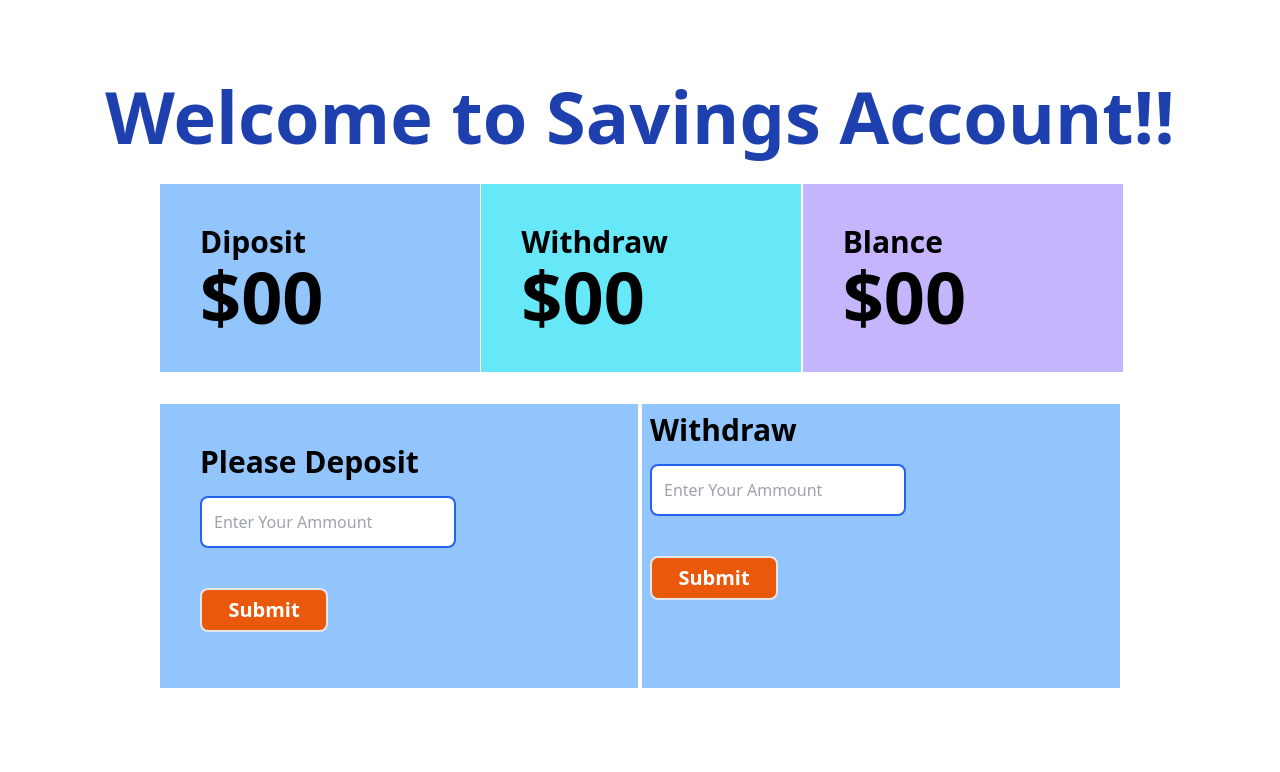
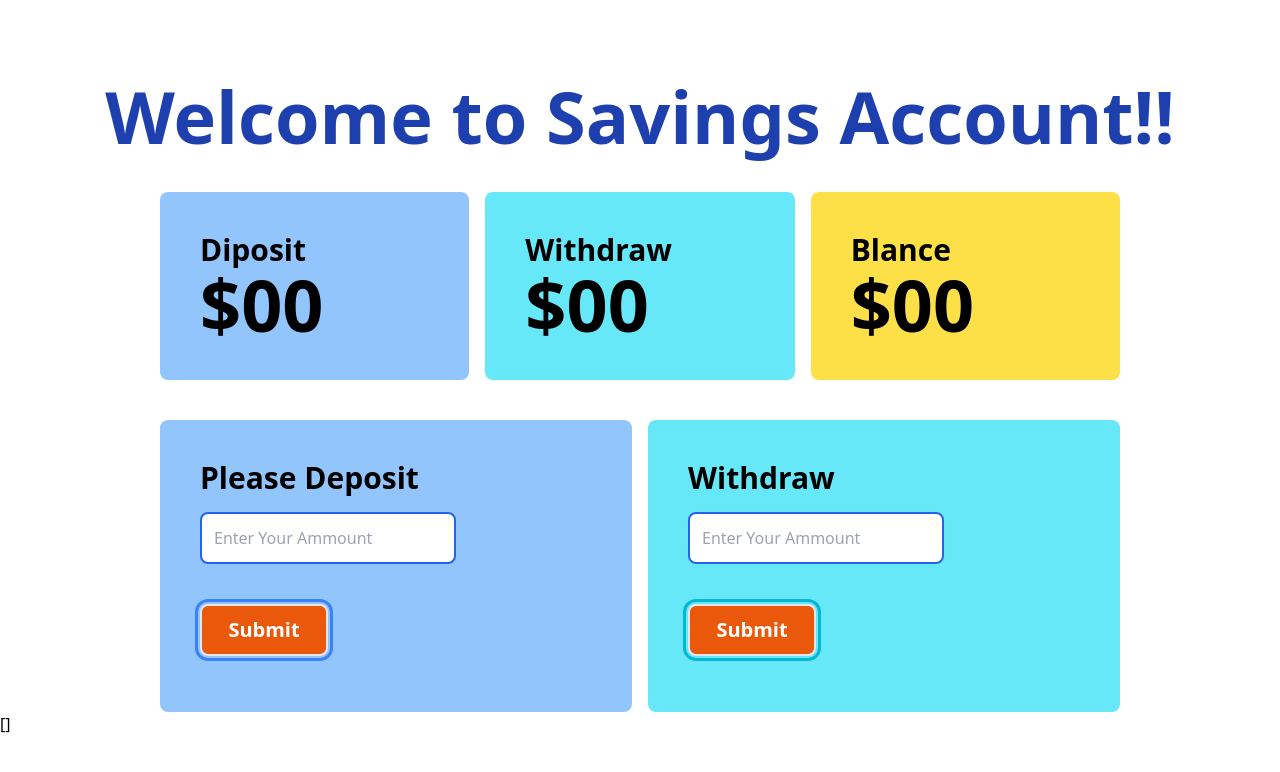
Before and after one commit to mdesabd/Savings-Account, a plain HTML site: page banking.html in a window 1280 px wide. Drawn offline with nearby package versions, Linux system fonts and the light colour scheme.

Commit message:
diposite and withdraw

```diff
--- a/banking.html
+++ b/banking.html
@@ -10,55 +10,66 @@
 </head>
 
 <body>
+    <!--header part-->
     <header>
         <h1 class="text-7xl text-center mt-20 text-blue-800 font-black">
             Welcome to Savings Account!!
         </h1>
     </header>
 
+    <!--Main part-->
+    <main class="w-3/4 mx-auto">
 
-    <main class="w-3/4 mx-auto">
+
         <!-- Blance & Tranhection section -->
-        <section class="grid grid-cols-3 gap-x-1 mx-auto">
-            <div class="mt-8 bg-blue-300 w-80 p-10">
+        <section class="mt-10">
+            <div class="grid grid-cols-3 gap-4 text-black">
+                <div class=" bg-blue-300 p-10 rounded-lg">
                     <h3 class="text-3xl font-black text-">Diposit</h3>
                     <h2 class="text-7xl  font-semibold ">$00</h2>
                 </div>
-            <div class=" mt-8 bg-cyan-300 w-80  p-10">
-                <h3 class="text-3xl font-black">Withdraw</h3>
+
+                <div class=" bg-cyan-300 p-10 rounded-lg">
+                    <h3 class="text-3xl font-black text-">Withdraw</h3>
                     <h2 class="text-7xl  font-semibold ">$00</h2>
                 </div>
-            <div class=" mt-8 bg-violet-300 w-80  p-10">
-                <h3 class="text-3xl font-black">Blance</h3>
+
+                <div class=" bg-yellow-300 p-10 rounded-lg">
+                    <h3 class="text-3xl font-black text-">Blance</h3>
                     <h2 class="text-7xl  font-semibold ">$00</h2>
+                </div>
             </div>
         </section>
 
 
 
+        <!-- Diposit and Withdraw... -->
+        <section class="mt-10">
 
-        <section class="grid grid-cols-2 gap-x-1 mx-auto ">
-            <div class="mt-8 bg-blue-300 w-full p-10">
+            <div class="grid grid-cols-2 gap-4">
+                <div class=" bg-blue-300 p-10 rounded-lg">
                     <h3 class="text-3xl font-black text-">Please Deposit</h3>
                     <input id="usar-password" class="block mb-10 p-3 mt-4 w-64 border-2 border-blue-600 rounded-lg "
                         type="text" placeholder="Enter Your Ammount">
 
                     <button id="login-submit"
-                    class="bg-orange-600 text-white font-black block mb-4 p-1.5  w-32  border-2 border-black-600 rounded-lg text-xl">Submit</button>
+                        class="outline outline-offset-2 outline-blue-500 bg-orange-600 text-white font-black block mb-4 p-2.5  w-32  border-2 border-black-600 rounded-lg text-xl">Submit</button>
                 </div>
 
-            <div class="mt-8 bg-blue-300 w-full p-2 mr-8">
+
+                <div class=" bg-cyan-300 p-10 rounded-lg">
                     <h3 class="text-3xl font-black text-">Withdraw</h3>
                     <input id="usar-password" class="block mb-10 p-3 mt-4 w-64 border-2 border-blue-600 rounded-lg "
                         type="text" placeholder="Enter Your Ammount">
 
                     <button id="login-submit"
-                    class="bg-orange-600 text-white font-black block mb-4 p-1.5  w-32  border-2 border-black-600 rounded-lg text-xl">Submit</button>
+                        class="outline outline-offset-2 outline-cyan-500 bg-orange-600 text-white font-black block mb-4 p-2.5  w-32  border-2 border-black-600 rounded-lg text-xl">Submit</button>
                 </div>
-
+            </div>
+        </section>
         <!-- Diposit and withdwra section -->
 
-    </main>
+    </main>[]
 
 </body>
 
```
Lines whose indentation alone changed are shown as unchanged.
